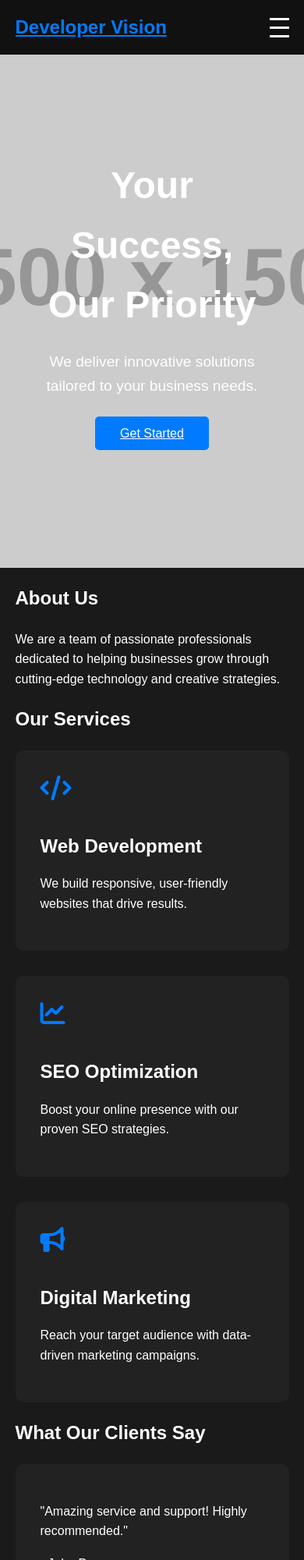
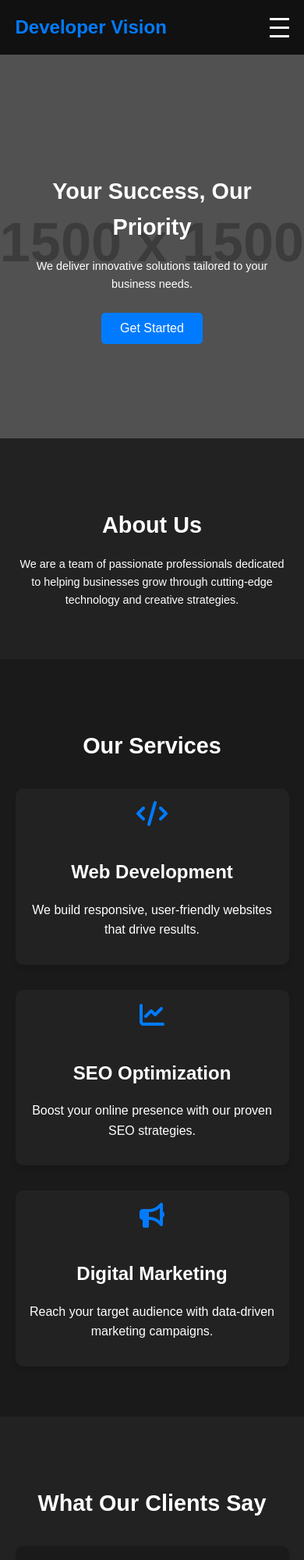
Before and after one commit to Zahoor098Ahmed/Web-Egineering-Ass01, a plain HTML site: page index.html in a window 390 px wide. Shown: the top 2000 px of the page at 78% size. Drawn offline with nearby package versions, Linux system fonts and the light colour scheme; placeholder pictures from the web are drawn by us.

Commit message:
Update styles.css

```diff
--- a/styles.css
+++ b/styles.css
@@ -6,7 +6,6 @@ body {
     line-height: 1.6;
     color: #fff;
     background: #1a1a1a;
-  overflow-x: hidden; /* Prevent horizontal scrolling */
   }
 
   .container {
@@ -15,13 +14,17 @@ body {
     margin: 0 auto;
   }
 
+  a {
+    text-decoration: none;
+    color: inherit;
+  }
+
   /* Navigation Bar */
   nav {
     background: #111;
     color: #fff;
     padding: 1rem 0;
-  position: fixed;
-  width: 100%;
+    position: sticky;
     top: 0;
     z-index: 1000;
   }
@@ -30,7 +33,6 @@ nav .container {
     display: flex;
     justify-content: space-between;
     align-items: center;
-  flex-wrap: wrap;
     overflow: hidden;
   }
 
@@ -70,49 +72,28 @@ nav .nav-links a:hover {
     transition: all 0.3s ease;
   }
 
-/* Full-Screen Menu for Mobile */
-@media (max-width: 768px) {
-  .menu-toggle {
-    display: flex;
+  /* Hero Section */
+  .hero {
+    background: url('https://via.placeholder.com/1500') no-repeat center center/cover;
+    color: #fff;
+    text-align: center;
+    padding: 8rem 0;
+    position: relative;
   }
 
-  nav .nav-links {
-    display: none;
-    flex-direction: column;
-    background: #111;
-    position: fixed;
+  .hero::before {
+    content: '';
+    position: absolute;
     top: 0;
     left: 0;
     width: 100%;
-    height: 100vh; /* Full screen height */
-    justify-content: center;
-    align-items: center;
-    text-align: center;
-    padding: 1rem 0;
-    z-index: 999;
+    height: 100%;
+    background: rgba(0, 0, 0, 0.6);
   }
 
-  nav .nav-links.active {
-    display: flex;
-  }
-
-  /* Hide other sections when menu is open */
-  body.menu-open .hero,
-  body.menu-open .about,
-  body.menu-open .services,
-  body.menu-open .testimonials,
-  body.menu-open .contact,
-  body.menu-open footer {
-    display: none;
-  }
-}
-
-/* Hero Section */
-.hero {
-  background: url('https://via.placeholder.com/1500') no-repeat center center/cover;
-  text-align: center;
-  padding: 10rem 2rem;
+  .hero .container {
     position: relative;
+    z-index: 1;
   }
 
   .hero h1 {
@@ -140,24 +121,51 @@ nav .nav-links a:hover {
     background: #0056b3;
   }
 
-/* Responsive Grid Sections */
-.service-grid,
-.testimonial-grid {
+  /* About Section */
+  .about {
+    padding: 4rem 0;
+    text-align: center;
+    background: #222;
+  }
+
+  .about h2 {
+    font-size: 2.5rem;
+    margin-bottom: 1rem;
+  }
+
+  .about p {
+    font-size: 1.1rem;
+    max-width: 800px;
+    margin: 0 auto;
+  }
+
+  /* Services Section */
+  .services {
+    padding: 4rem 0;
+    text-align: center;
+    background: #1a1a1a;
+  }
+
+  .services h2 {
+    font-size: 2.5rem;
+    margin-bottom: 2rem;
+  }
+
+  .service-grid {
     display: grid;
     grid-template-columns: repeat(auto-fit, minmax(250px, 1fr));
     gap: 2rem;
   }
 
-.service-item,
-.testimonial-item {
+  .service-item {
     background: #222;
     padding: 2rem;
     border-radius: 10px;
+    box-shadow: 0 4px 6px rgba(0, 0, 0, 0.1);
     transition: transform 0.3s ease;
   }
 
-.service-item:hover,
-.testimonial-item:hover {
+  .service-item:hover {
     transform: translateY(-10px);
   }
 
@@ -174,6 +182,36 @@ nav .nav-links a:hover {
 
   .service-item p {
     font-size: 1rem;
+  }
+
+  /* Testimonials Section */
+  .testimonials {
+    padding: 4rem 0;
+    background: #222;
+    text-align: center;
+  }
+
+  .testimonials h2 {
+    font-size: 2.5rem;
+    margin-bottom: 2rem;
+  }
+
+  .testimonial-grid {
+    display: grid;
+    grid-template-columns: repeat(auto-fit, minmax(250px, 1fr));
+    gap: 2rem;
+  }
+
+  .testimonial-item {
+    background: #1a1a1a;
+    padding: 2rem;
+    border-radius: 10px;
+    box-shadow: 0 4px 6px rgba(0, 0, 0, 0.1);
+    transition: transform 0.3s ease;
+  }
+
+  .testimonial-item:hover {
+    transform: translateY(-10px);
   }
 
   .testimonial-item p {
@@ -196,11 +234,12 @@ nav .nav-links a:hover {
   .contact form {
     max-width: 600px;
     margin: 0 auto;
-  text-align: left;
+    padding: 0 1rem; /* Add padding for mobile */
   }
 
   .contact .form-group {
     margin-bottom: 1.5rem;
+    text-align: left;
   }
 
   .contact label {
@@ -262,3 +301,121 @@ footer .social-links a {
   footer .social-links a:hover {
     color: #007BFF;
   }
+
+  /* Media Queries for Mobile Responsiveness */
+  @media (max-width: 768px) {
+    nav .nav-links {
+      display: none;
+      flex-direction: column;
+      background: #111;
+      position: absolute;
+      top: 60px;
+      left: 0;
+      width: 100%;
+      text-align: center;
+    }
+
+    nav .nav-links.active {
+      display: flex;
+    }
+
+    .menu-toggle {
+      display: flex;
+    }
+
+    .hero h1 {
+      font-size: 2rem;
+    }
+
+    .hero p {
+      font-size: 1rem;
+    }
+
+    .hero .btn-primary {
+      padding: 0.7rem 1.5rem; /* Smaller button for mobile */
+    }
+
+    .about h2 {
+      font-size: 2rem;
+    }
+
+    .about p {
+      font-size: 1rem;
+    }
+
+    .services h2 {
+      font-size: 2rem;
+    }
+
+    .service-item {
+      padding: 1.5rem;
+    }
+
+    .testimonials h2 {
+      font-size: 2rem;
+    }
+
+    .testimonial-item {
+      padding: 1.5rem;
+    }
+
+    .contact h2 {
+      font-size: 2rem;
+    }
+
+    .contact input,
+    .contact textarea {
+      font-size: 0.9rem; /* Smaller font size for mobile */
+    }
+
+    .contact .btn-primary {
+      padding: 0.7rem 1.5rem; /* Smaller button for mobile */
+    }
+  }
+
+  @media (max-width: 480px) {
+    .hero h1 {
+      font-size: 1.8rem;
+    }
+
+    .hero p {
+      font-size: 0.9rem;
+    }
+
+    .about h2 {
+      font-size: 1.8rem;
+    }
+
+    .about p {
+      font-size: 0.9rem;
+    }
+
+    .services h2 {
+      font-size: 1.8rem;
+    }
+
+    .service-item {
+      padding: 1rem;
+    }
+
+    .testimonials h2 {
+      font-size: 1.8rem;
+    }
+
+    .testimonial-item {
+      padding: 1rem;
+    }
+
+    .contact h2 {
+      font-size: 1.8rem;
+    }
+
+    .contact input,
+    .contact textarea {
+      font-size: 0.8rem; /* Smaller font size for very small devices */
+    }
+
+    .contact .btn-primary {
+      padding: 0.6rem 1.2rem; /* Smaller button for very small devices */
+    }
+  }
```
Lines whose indentation alone changed are shown as unchanged.
